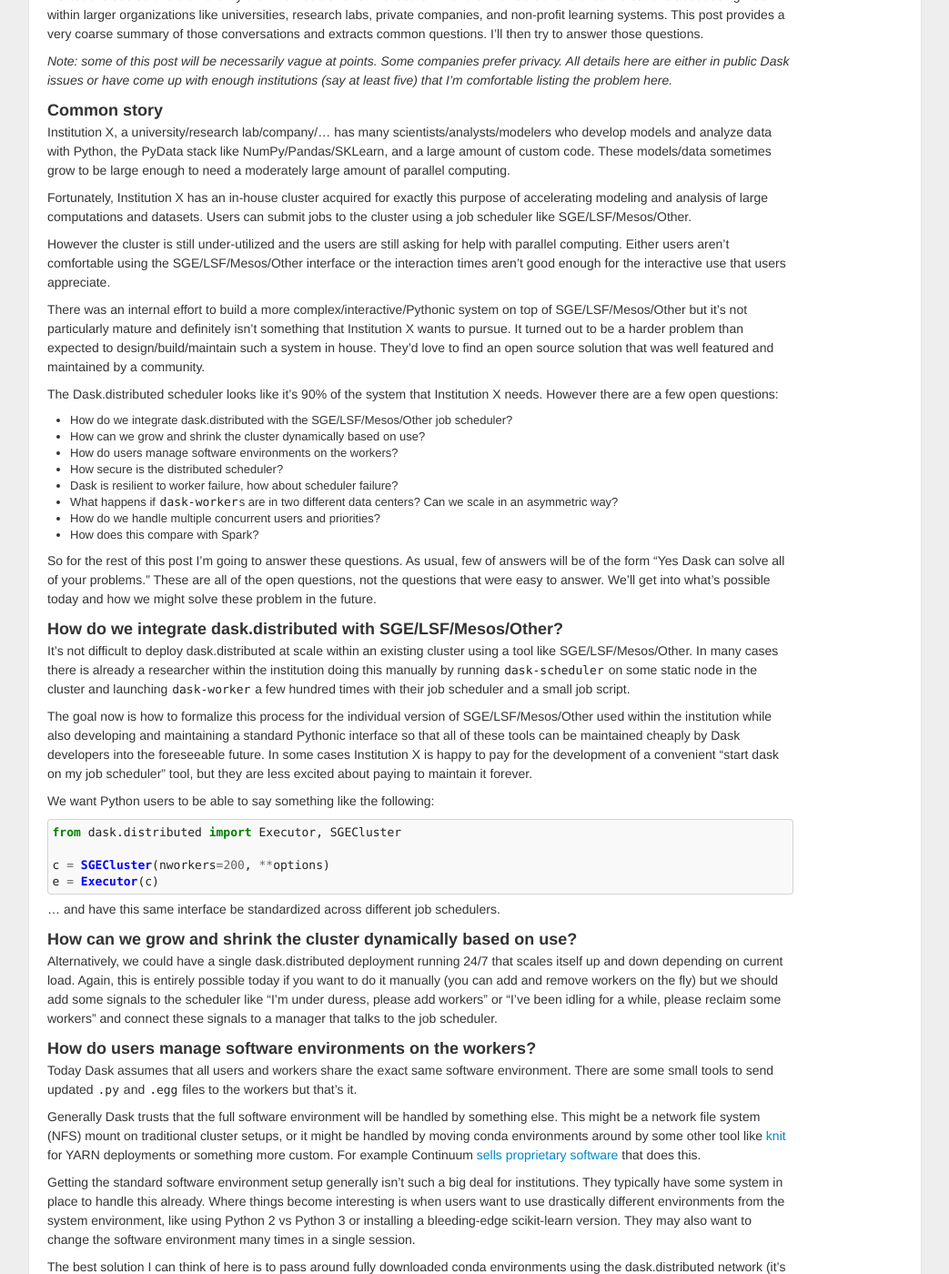
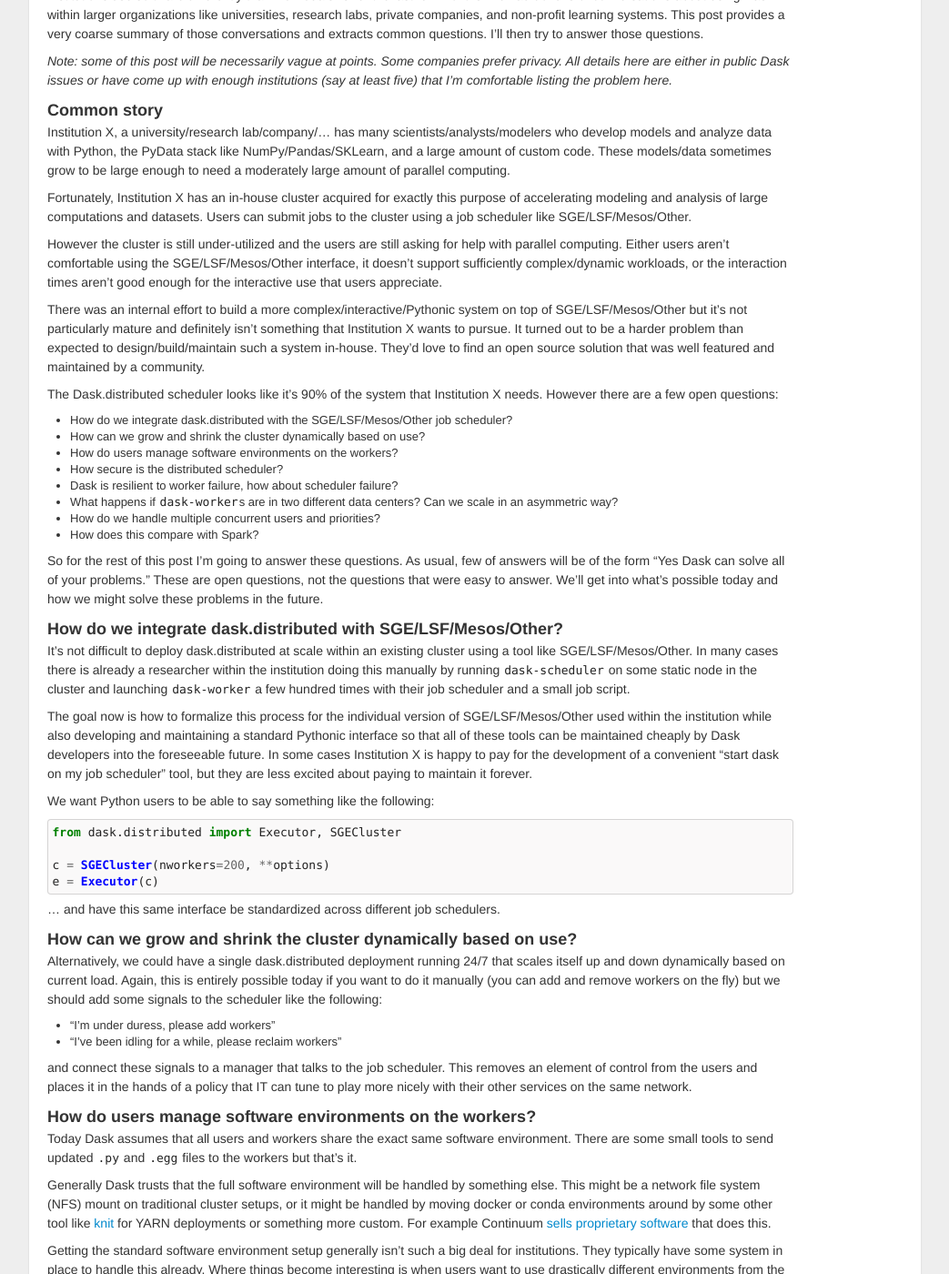
Before and after one commit to besyskymnbk/blog, a Jekyll site: the page built from _posts/work/2016-08-15-dask-for-institutions.md, in a window 1280 px wide and 1400 px high, scrolled down 208 px. Shown: the whole window at 91% size, without its empty margins (118-1161 px from the left). Built offline with Jekyll 4.4.1, drawn with Linux system fonts in a browser that asks for light colours; comment, search, counter and statistics services are not loaded; some of the changed text lies outside the part shown.

Commit message:
small changes to institutions

```diff
--- a/_posts/work/2016-08-15-dask-for-institutions.md
+++ b/_posts/work/2016-08-15-dask-for-institutions.md
@@ -41,15 +41,16 @@ SGE/LSF/Mesos/Other.
 
 However the cluster is still under-utilized and the users are still asking for
 help with parallel computing.  Either users aren't comfortable using the
-SGE/LSF/Mesos/Other interface or the interaction times aren't good enough for
-the interactive use that users appreciate.
+SGE/LSF/Mesos/Other interface, it doesn't support sufficiently complex/dynamic
+workloads, or the interaction times aren't good enough for the interactive use
+that users appreciate.
 
 There was an internal effort to build a more complex/interactive/Pythonic
 system on top of SGE/LSF/Mesos/Other but it's not particularly mature and
 definitely isn't something that Institution X wants to pursue.  It turned out
-to be a harder problem than expected to design/build/maintain such a system in
-house.  They'd love to find an open source solution that was well featured and
-maintained by a community.
+to be a harder problem than expected to design/build/maintain such a system
+in-house.  They'd love to find an open source solution that was well featured
+and maintained by a community.
 
 The Dask.distributed scheduler looks like it's 90% of the system that
 Institution X needs.  However there are a few open questions:
@@ -67,9 +68,9 @@ Institution X needs.  However there are a few open questions:
 
 So for the rest of this post I'm going to answer these questions.  As usual,
 few of answers will be of the form "Yes Dask can solve all of your problems."
-These are all of the open questions, not the questions that were easy to
-answer.  We'll get into what's possible today and how we might solve these
-problem in the future.
+These are open questions, not the questions that were easy to answer.  We'll
+get into what's possible today and how we might solve these problems in the
+future.
 
 
 ### How do we integrate dask.distributed with SGE/LSF/Mesos/Other?
@@ -104,12 +105,18 @@ schedulers.
 ### How can we grow and shrink the cluster dynamically based on use?
 
 Alternatively, we could have a single dask.distributed deployment running 24/7
-that scales itself up and down depending on current load.  Again, this is
-entirely possible today if you want to do it manually (you can add and remove
-workers on the fly) but we should add some signals to the scheduler like "I'm
-under duress, please add workers" or "I've been idling for a while, please
-reclaim some workers" and connect these signals to a manager that talks to the
-job scheduler.
+that scales itself up and down dynamically based on current load.  Again, this
+is entirely possible today if you want to do it manually (you can add and
+remove workers on the fly) but we should add some signals to the scheduler like
+the following:
+
+*  "I'm under duress, please add workers"
+*  "I've been idling for a while, please reclaim workers"
+
+and connect these signals to a manager that talks to the job scheduler.  This
+removes an element of control from the users and places it in the hands of a
+policy that IT can tune to play more nicely with their other services on the
+same network.
 
 
 ### How do users manage software environments on the workers?
@@ -120,10 +127,11 @@ to the workers but that's it.
 
 Generally Dask trusts that the full software environment will be handled by
 something else.  This might be a network file system (NFS) mount on traditional
-cluster setups, or it might be handled by moving conda environments around by
-some other tool like [knit](http://knit.readthedocs.io/en/latest/) for YARN
-deployments or something more custom.  For example Continuum [sells proprietary
-software](https://docs.continuum.io/anaconda-cluster/) that does this.
+cluster setups, or it might be handled by moving docker or conda environments
+around by some other tool like [knit](http://knit.readthedocs.io/en/latest/)
+for YARN deployments or something more custom.  For example Continuum [sells
+proprietary software](https://docs.continuum.io/anaconda-cluster/) that
+does this.
 
 Getting the standard software environment setup generally isn't such a big deal
 for institutions.  They typically have some system in place to handle this
@@ -192,16 +200,16 @@ run as critical infrastructure in a giant institution.  We're not there yet.
 As of [recent work](https://github.com/dask/distributed/pull/413) spurred on by
 Stefan van der walt at UC Berkeley/BIDS the scheduler can now die and come back
 and everyone will reconnect.  The state for computations in flight is entirely
-lost but the computational infrastructure remains intact.
+lost but the computational infrastructure remains intact so that people can
+resubmit jobs without significant loss of service.
 
 Dask has a bit of a harder time with this topic because it offers a persistent
-stateful interface.  This problem is much easier for distributed databases
+stateful interface.  This problem is much easier for distributed database
 projects that just run ephemeral queries of off some persistent store, return
 the results, and then clear out state.
 
 
-### What happens if dask-workers are in two different data centers?  Can we
-    scale in an asymmetric way?
+### What happens if dask-workers are in two different data centers?  Can we scale in an asymmetric way?
 
 The short answer is no.  Other than number of cores and available RAM all
 workers are considered equal to each other (except when the user [explicitly
@@ -216,11 +224,12 @@ few examples of similar cases:
 4.  Multiple workers that have GPUs that can move data between each other easily
 3.  Multiple processes on a single machine
 
-Having some notion of worker group membership is probably inevitable long term.
-As with all distributed scheduling questions the hard part isn't deciding that
-this is useful, or even coming up with a sensible design, but rather figuring
-out how to make decisions on the sensible design foolproof and operate in
-constant time.  I don't personally have a good approach here yet.
+Having some notion of hierarchical worker group membership is probably
+inevitable long term.  As with all distributed scheduling questions the hard
+part isn't deciding that this is useful, or even coming up with a sensible
+design, but rather figuring out how to make decisions on the sensible design
+that are foolproof and operate in constant time.  I don't personally have a
+good approach here yet.
 
 
 ### How do we handle multiple concurrent users and priorities?
```
Also changed, not shown: other parts of _posts/work/2016-08-15-dask-for-institutions.md (+3 -3 lines).
